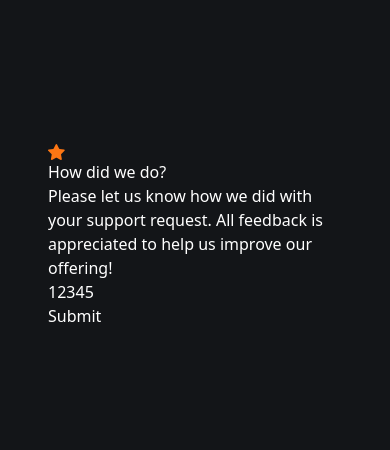
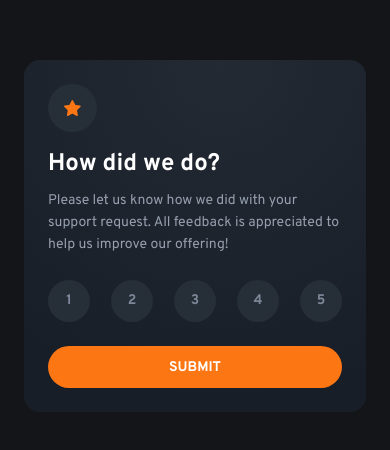
Before and after one commit to Amorim-br/feedback, a React (Vite) app: page / in a window 390 px wide. Shown: the part 186-636 px from the top of the page. Built offline with nearby package versions, Linux system fonts and the light colour scheme.

Commit message:
primeiro card da versao mobile finalizado

```diff
--- a/index.html
+++ b/index.html
@@ -3,6 +3,9 @@
   <head>
     <meta charset="UTF-8" />
     <link rel="icon" type="image/svg+xml" href="/favicon-32x32.png" />
+    <link rel="preconnect" href="https://fonts.googleapis.com">
+    <link rel="preconnect" href="https://fonts.gstatic.com" crossorigin>
+    <link href="https://fonts.googleapis.com/css2?family=Overpass:ital,wght@0,100..900;1,100..900&display=swap" rel="stylesheet">
     <meta name="viewport" content="width=device-width, initial-scale=1.0" />
     <title>Feedback</title>
   </head>
--- a/src/App.jsx
+++ b/src/App.jsx
@@ -2,25 +2,25 @@
 
 export function App () {
   return (
-    <div className="bg-gradient-dark text-white mx-6 p-6">
-      <div>
+    <div className="bg-gradient-dark text-white mx-6 p-6 rounded-2xl font-overpass">
+        <div className="bg-dark-blue w-fit p-4 rounded-full mb-4">
             <img src={iconStar} alt="icon star" />
         </div>
 
-      <h1>How did we do?</h1>
+      <h1 className="text-2xl font-bold mb-2.5">How did we do?</h1>
 
-      <p>Please let us know how we did with your support request. All
+      <p className="text-sm text-light-grey mb-6 leading-1">Please let us know how we did with your support request. All
       feedback is appreciated to help us improve our offering!</p>
 
-      <div>
-        <input type="button" value={1}/>
-        <input type="button" value={2}/>
-        <input type="button" value={3}/>
-        <input type="button" value={4}/>
-        <input type="button" value={5}/>
+      <div className="flex justify-between mb-6">
+        <input type="button" value={1} className="bg-dark-blue w-10.5 h-10.5 rounded-full text-medium-grey text-sm font-bold"/>
+        <input type="button" value={2} className="bg-dark-blue w-10.5 h-10.5 rounded-full text-medium-grey text-sm font-bold"/>
+        <input type="button" value={3} className="bg-dark-blue w-10.5 h-10.5 rounded-full text-medium-grey text-sm font-bold"/>
+        <input type="button" value={4} className="bg-dark-blue w-10.5 h-10.5 rounded-full text-medium-grey text-sm font-bold"/>
+        <input type="button" value={5} className="bg-dark-blue w-10.5 h-10.5 rounded-full text-medium-grey text-sm font-bold"/>
       </div>
 
-      <button>Submit</button>
+      <button className="bg-orange w-full h-10.5 uppercase tracking-1 font-bold rounded-3xl text-sm py-3">Submit</button>
     </div>
   )
 }
--- a/src/index.css
+++ b/src/index.css
@@ -2,10 +2,20 @@
 
 @theme {
     --color-very-dark-blue: #131518;
+    --color-dark-blue: #262E38;
+    --color-light-grey: #969FAD;
+    --color-medium-grey: #7C8798;
+    --color-orange: #FC7614;
+
+    --font-overpass: "Overpass", "sans-serif";
+
+    --leading-1: 1.375rem;
+
+    --tracking--1: 1.375rem;
 }
 
 @layer utilities {
     .bg-gradient-dark {
-        background-image: radial-gradient(98.96% at 58% 8%, #232A34 8%, #181E27 100%);
+        background-image: radial-gradient(98.96% 98.96% at 58% 0%, #232A34 0%, #181E27 100%);
     }
 }
```
Lines whose indentation alone changed are shown as unchanged.
